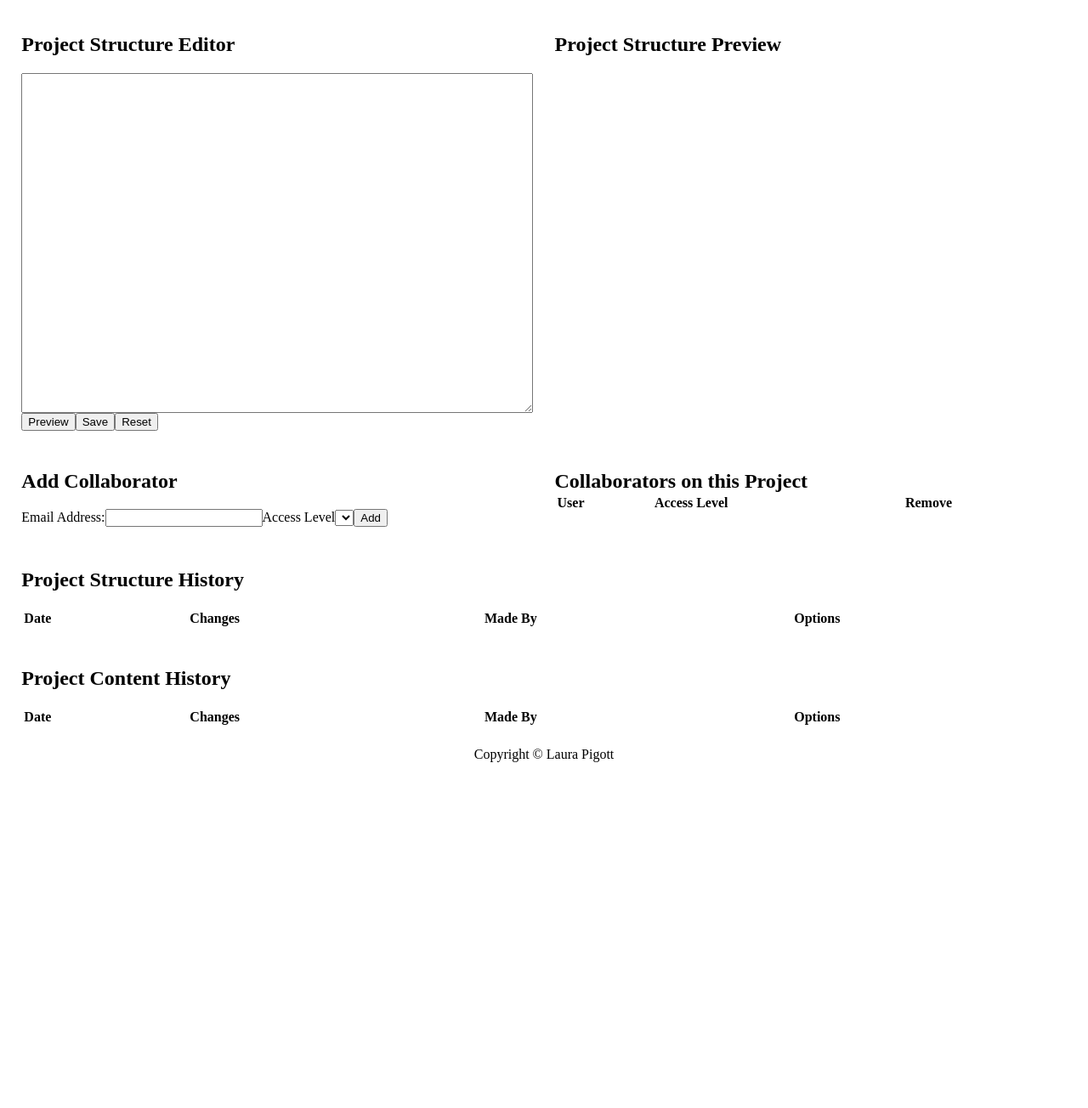
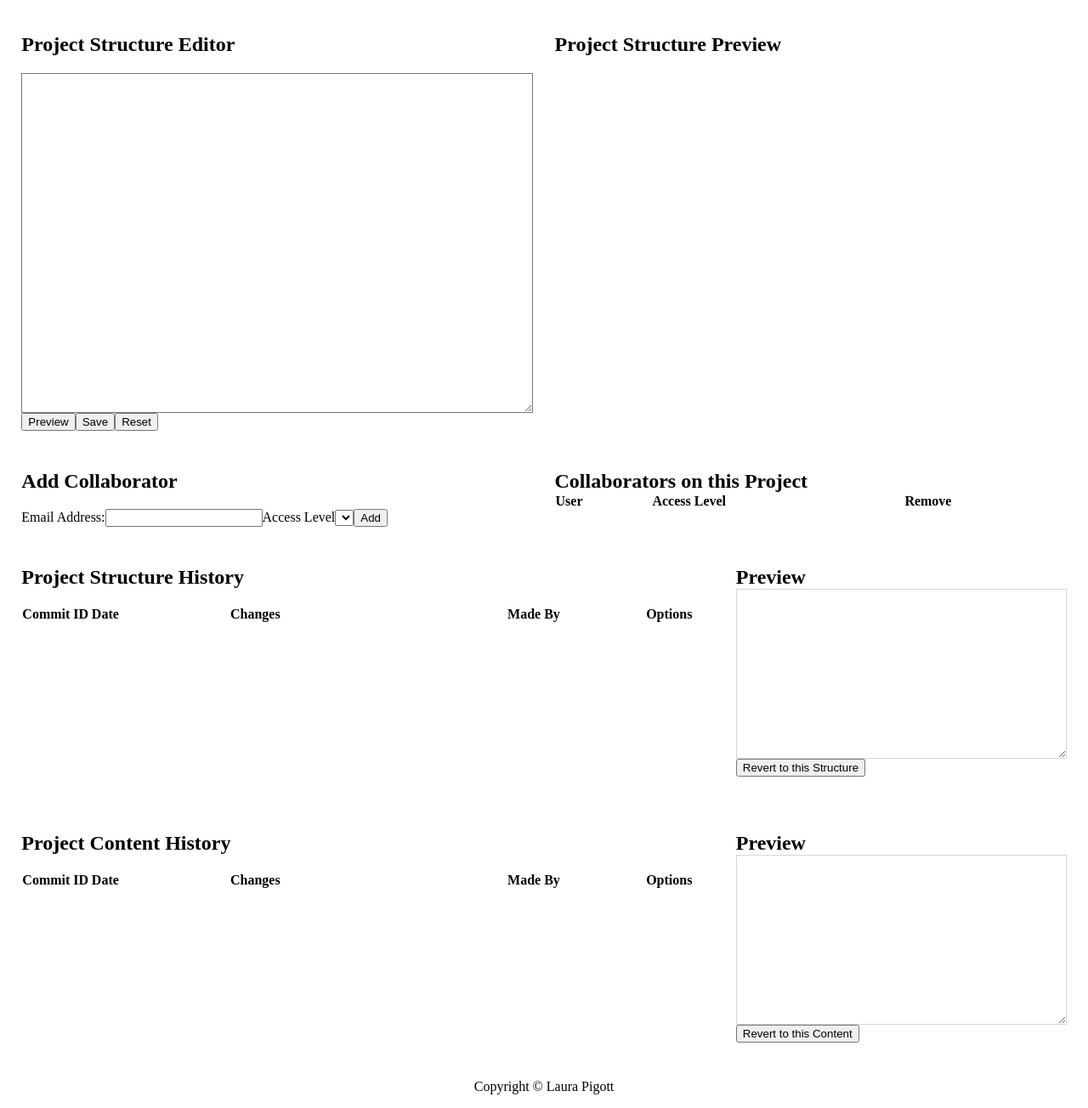
Before and after one commit to ct-lpigott/ContentDeveloperCMS, a Node project: template views/editproject_admin.pug in a window 1280 px wide. Shown: the part 66-1370 px from the top of the page at 85% size. Before the commit the page ends 979 px from the top, so only its background shows below. Run offline with Node 20 templates, Linux system fonts and the light colour scheme; the template is opened without the code that fills it, so the values that code supplies are empty.

Commit message:
Allowing users to roll back to previous commits
Content and structure

```diff
--- a/public/css/stylesheet.css
+++ b/public/css/stylesheet.css
@@ -16,14 +16,17 @@ h1 {
 }
 textarea {
     display: block;
+    width: 100%;
+    min-height: 200px;
+    background-color: white;
+    color: black;
 }
 table {
     width: 100%;
+    border-collapse: collapse;
 }
-
 #projectStructure {
     min-height: 50vh;
-    width: 100%;
 }
 th {
     text-align: left;
@@ -72,6 +75,9 @@ button {
     color: white;
     outline-color: transparent;
 }
+.selected {
+    background-color: #a9a9a9;
+}
 
 /* FOOTER */
 footer {
--- a/public/js/script_admin.js
+++ b/public/js/script_admin.js
@@ -2,6 +2,7 @@ var userID;
 var projectID;
 var draggingElement;
 var dragStartY;
+var projectStructureHistoryPreviewTextarea;
 
 function customWindowOnload(){
     userID = document.getElementById("userID").value;
@@ -14,6 +15,7 @@ function customWindowOnload(){
 
     if(document.getElementById("projectID")){
         projectID = document.getElementById("projectID").value;
+        projectStructureHistoryPreviewTextarea = document.getElementById("projectStructureHistoryPreview");
         resetProjectStructure();
         getAccessLevels();
         getProjectCollaborators();
@@ -78,6 +80,28 @@ function customClickEventHandler(e){
             resetProjectStructure();
             break;
         }
+        case "revertContent": {
+            if(jsonToObject(projectContentHistoryPreviewTextarea.value)){
+                sendAjaxRequest("/feeds/" + projectID, {structure: projectContentHistoryPreviewTextarea.value, short_commit_id: projectContentHistoryPreviewTextarea.getAttribute("data-short_commit_id")}, function(responseObject){
+                    console.log("Content updated");
+                }, "PUT");
+            } else {
+                console.log("This is not valid JSON");
+            }
+            break;
+        }
+        case "revertStructure": {
+            if(jsonToObject(projectStructureHistoryPreviewTextarea.value)){
+                sendAjaxRequest("/feeds/" + projectID, {structure: projectStructureHistoryPreviewTextarea.value, short_commit_id: projectStructureHistoryPreviewTextarea.getAttribute("data-short_commit_id")}, function(responseObject){
+                    updateProjectJSON(responseObject);
+                    document.getElementById("previewProjectStructure").click();
+                }, "PUT");
+            } else {
+                console.log("This is not valid JSON");
+            }
+
+            break;
+        }
     }
 
     // BY CLASS
@@ -87,6 +111,8 @@ function customClickEventHandler(e){
             console.log("Deleted Collab " + e.target.getAttribute("data-userID"));
             updateProjectCollaborators(responseObject);
         }, "DELETE");
+    } else if(hasClass(e.target, "previewHistory")){
+        previewCommitHistory(e.target);
     }
 }
 
@@ -126,9 +152,9 @@ function updateUserProjects(userProjects){
 
 }
 
-function updateProjectJSON(projectStructureOBJ){
+function updateProjectJSON(projectStructureOBJ, textareaContainer="projectStructure"){
     var formattedJSON = JSON.stringify(projectStructureOBJ, null, 4);
-    document.getElementById("projectStructure").value = formattedJSON;
+    document.getElementById(textareaContainer).value = formattedJSON;
 }
 
 function projectStructureKeyDownHandler(e){
--- a/public/js/script_console.js
+++ b/public/js/script_console.js
@@ -81,16 +81,18 @@ function updateProjectHTML(projectDetails, includeContent=true){
     }
 
     if(includeContent){
-        addClass(projectCollections.children[0], "active");
-        addClass(document.getElementById("projectCollectionsContent").children[0], "visible");
+        if(projectCollections.children.length > 0){
+            addClass(projectCollections.children[0], "active");
+            addClass(document.getElementById("projectCollectionsContent").children[0], "visible");
+        }
     }
 
     refreshDraggableContainers();
     if(projectDetails.content_history != null){
-        if(projectDetails.structure_history != null){
+        if(includeContent){
+            updateProjectHistory(projectDetails.content_history);
+        } else {
             updateProjectHistory(projectDetails.content_history, projectDetails.structure_history);
-        } else {
-            updateProjectHistory(projectDetails.content_history);
         }
     }
 }
@@ -339,32 +341,39 @@ function refreshDraggableContainers(){
 function updateProjectHistory(contentCommitHistory, structureCommitHistory=null){
     var projectContentHistoryTableBody = document.getElementById("projectContentHistory");
 
-    generateHistoryTable(contentCommitHistory.all, projectContentHistoryTableBody);
+    generateHistoryTable(contentCommitHistory.all, projectContentHistoryTableBody, "content");
 
     if(structureCommitHistory != null){
         var projectStructureHistoryTableBody = document.getElementById("projectStructureHistory");
 
-        generateHistoryTable(structureCommitHistory.all, projectStructureHistoryTableBody);
+        generateHistoryTable(structureCommitHistory.all, projectStructureHistoryTableBody, "structure");
     }
 }
 
-function generateHistoryTable(arrayOfCommits, tableBody){
+function generateHistoryTable(arrayOfCommits, tableBody, historyOf){
     for(var i=0; i< arrayOfCommits.length; i++){
+        var dateOfCommit = new Date(arrayOfCommits[i].date);
+        var shortCommitId = arrayOfCommits[i].hash.slice(0, 6);
+
         var newCommitRow = document.createElement("tr");
 
+        var commitTd = document.createElement("td");
+        commitTd.innerHTML = shortCommitId;
+
         var dateTd = document.createElement("td");
-        dateTd.innerHTML = arrayOfCommits[i].date;
+        dateTd.innerHTML = customDateFormat(dateOfCommit, false, true);
 
         var changesTd = document.createElement("td");
-        changesTd.innerHTML = arrayOfCommits[i].message;
+        changesTd.innerHTML = arrayOfCommits[i].message.indexOf("(HEAD ->") > -1 ? arrayOfCommits[i].message.split("(HEAD ->")[0] : arrayOfCommits[i].message;
 
         var byTd = document.createElement("td");
         byTd.innerHTML = arrayOfCommits[i].author_name;
 
         var optionsTd = document.createElement("td");
-        optionsTd.innerHTML = "<button data-hash=" + arrayOfCommits[i].hash + ">View</button>";
+        optionsTd.innerHTML = "<button data-hash=" + arrayOfCommits[i].hash + " data-historyof=" + historyOf + " data-short_commit_id=" + shortCommitId + " class='previewHistory'>Preview</button>";
 
 
+        newCommitRow.appendChild(commitTd);
         newCommitRow.appendChild(dateTd);
         newCommitRow.appendChild(changesTd);
         newCommitRow.appendChild(byTd);
@@ -373,3 +382,39 @@ function generateHistoryTable(arrayOfCommits, tableBody){
         tableBody.appendChild(newCommitRow);
     }
 }
+
+function previewCommitHistory(targetButton){
+    console.log("Previewing " + targetButton.getAttribute("data-hash") + " for " + targetButton.getAttribute("data-historyof"));
+        var historyOf = targetButton.getAttribute("data-historyof");
+        var commitHash = targetButton.getAttribute("data-hash");
+        var shortCommitId = commitHash.slice(0, 6);
+        sendAjaxRequest("/feeds/" + projectID + "?action=previewCommit&commit_hash=" + commitHash + "&historyof=" + historyOf, {}, function(responseObject){
+            if(historyOf == "content"){
+                if(document.getElementById("projectContentHistoryPreview") != undefined){
+                    updateProjectJSON(responseObject.commit_content, "projectContentHistoryPreview");
+                } else {
+                    var tempProjectDetails = {
+                        content: responseObject.commit_content,
+                        structure: responseObject.structure
+                    };
+                    updateProjectHTML(tempProjectDetails);
+                }
+
+                var previouslySelected = document.getElementById("projectContentHistory").getElementsByClassName("selected")[0];
+                if(previouslySelected != null){
+                    removeClass(previouslySelected, "selected");
+                }
+
+            } else if(historyOf == "structure"){
+                updateProjectJSON(responseObject.commit_structure, "projectStructureHistoryPreview");
+                document.getElementById("projectStructureHistoryPreview").setAttribute("data-short_commit_id", shortCommitId);
+                var previouslySelected = document.getElementById("projectStructureHistory").getElementsByClassName("selected")[0];
+                if(previouslySelected != null){
+                    removeClass(previouslySelected, "selected");
+                }
+
+            }
+
+            addClass(targetButton.parentNode.parentNode, "selected");
+        });
+}
--- a/public/js/script_content.js
+++ b/public/js/script_content.js
@@ -60,6 +60,8 @@ function customClickEventHandler(e){
 
         removeClass(document.getElementById("projectCollectionsContent").getElementsByClassName("visible")[0], "visible");
         addClass(document.getElementById("projectCollectionsContent").getElementsByClassName(collectionToActivate)[0], "visible");
+    } else if(hasClass(e.target, "previewHistory")){
+        previewCommitHistory(e.target);
     }
 }
 
--- a/views/editproject_admin.pug
+++ b/views/editproject_admin.pug
@@ -33,27 +33,49 @@ block main-body
                             th Remove
                     tbody
     div.row
-        div.col-12-12
+        div.col-8-12
             h2 Project Structure History
             table
+                colgroup
+                    col(width="10%")
+                    col(width="20%")
+                    col(width="40%")
+                    col(width="20%")
+                    col(width="10%")
                 thead
                     tr
+                        th Commit ID
                         th Date
                         th Changes
                         th Made By
                         th Options
                 tbody(id="projectStructureHistory")
+        div.col-4-12
+            h2 Preview
+                textarea(id="projectStructureHistoryPreview" disabled)
+                button(id="revertStructure") Revert to this Structure
     div.row
-        div.col-12-12
+        div.col-8-12
             h2 Project Content History
             table
+                colgroup
+                    col(width="10%")
+                    col(width="20%")
+                    col(width="40%")
+                    col(width="20%")
+                    col(width="10%")
                 thead
                     tr
+                        th Commit ID
                         th Date
                         th Changes
                         th Made By
                         th Options
                 tbody(id="projectContentHistory")
+        div.col-4-12
+            h2 Preview
+                textarea(id="projectContentHistoryPreview" disabled)
+                button(id="revertContent") Revert to this Content
 
     input(id="userID" type="hidden" value=userID)
     input(id="projectID" type="hidden" value=projectID)
```
Also changed, not shown: routes/components/feeds/database-only.js (+13 -1 lines), routes/components/feeds/feeds-read.js (+29 -0 lines), routes/components/feeds/feeds-update.js (+8 -3 lines), views/editproject_content.pug (+7 -0 lines).
